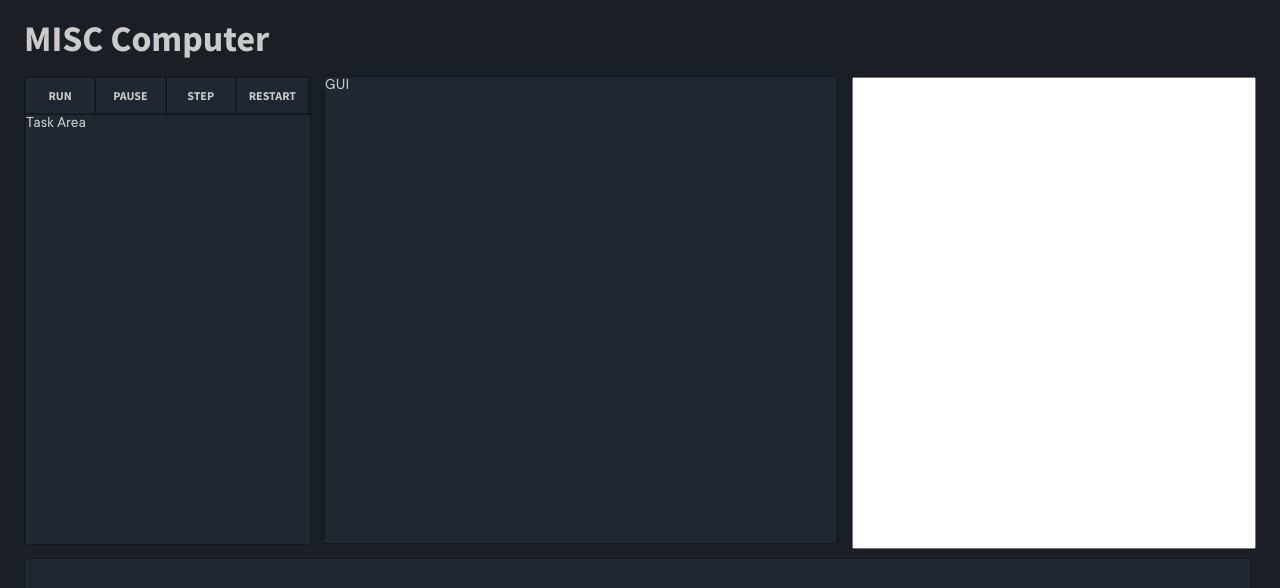
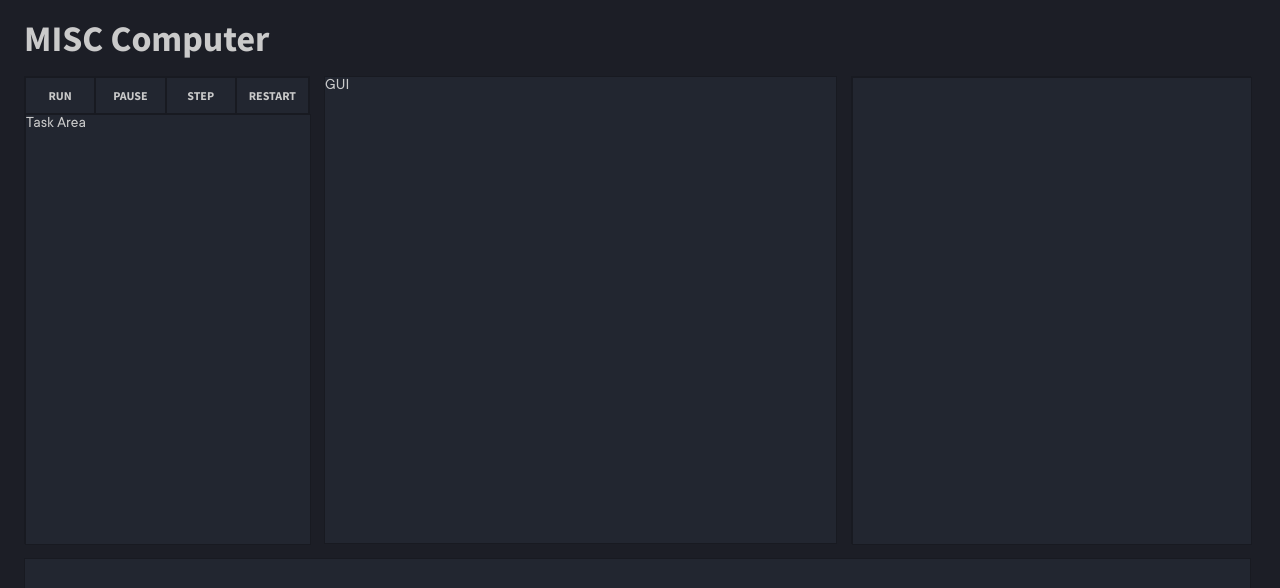
Before and after one commit to josephsurin/base32-computer, a React app: page / in a window 1280 px wide. Shown: the top 588 px of the page. Built offline with nearby package versions, Linux system fonts and the light colour scheme.

Commit message:
textarea styling

```diff
--- a/src/styles/main.sass
+++ b/src/styles/main.sass
@@ -73,6 +73,9 @@ button
 
 .text-area
   textarea
-    width: 100%
-    height: 100%
+    width: calc(100% - 24px)
+    height: calc(100% - 24px)
+    padding: 12px
     resize: none
+    font-family: Inconsolata
+    +section
```
